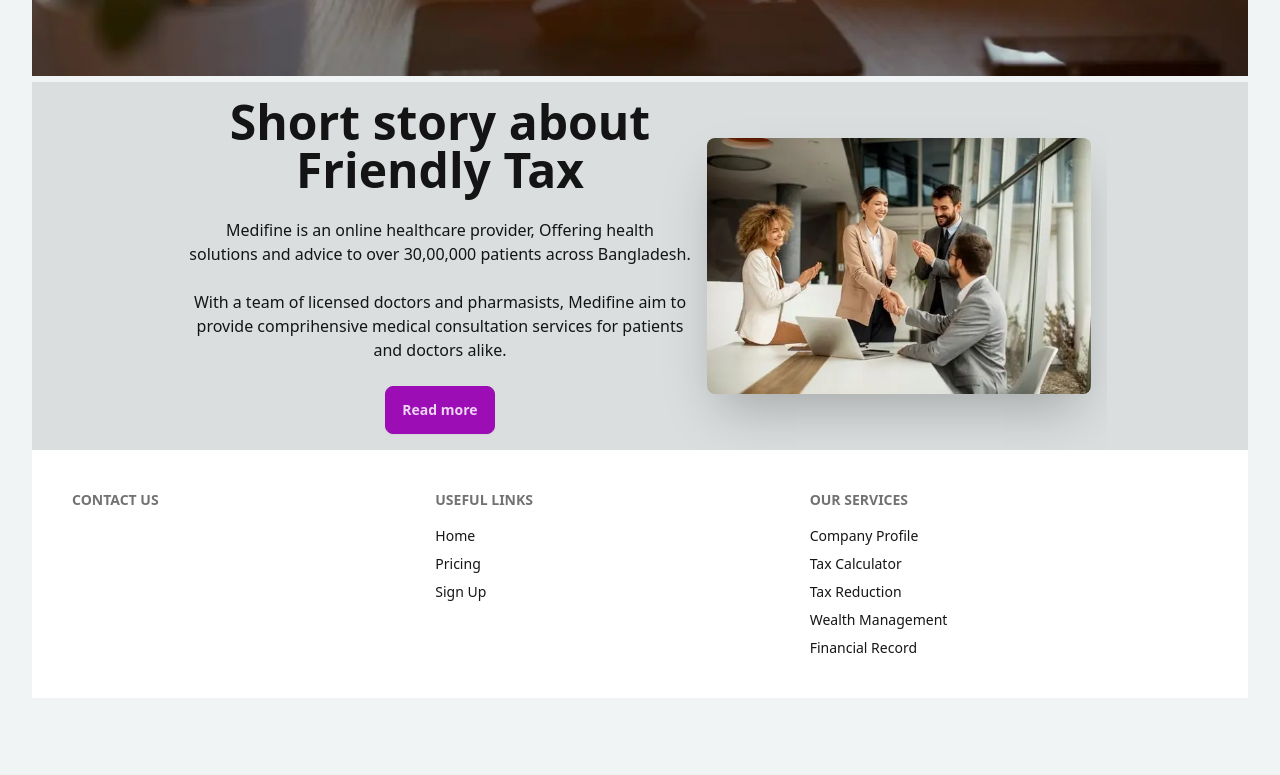
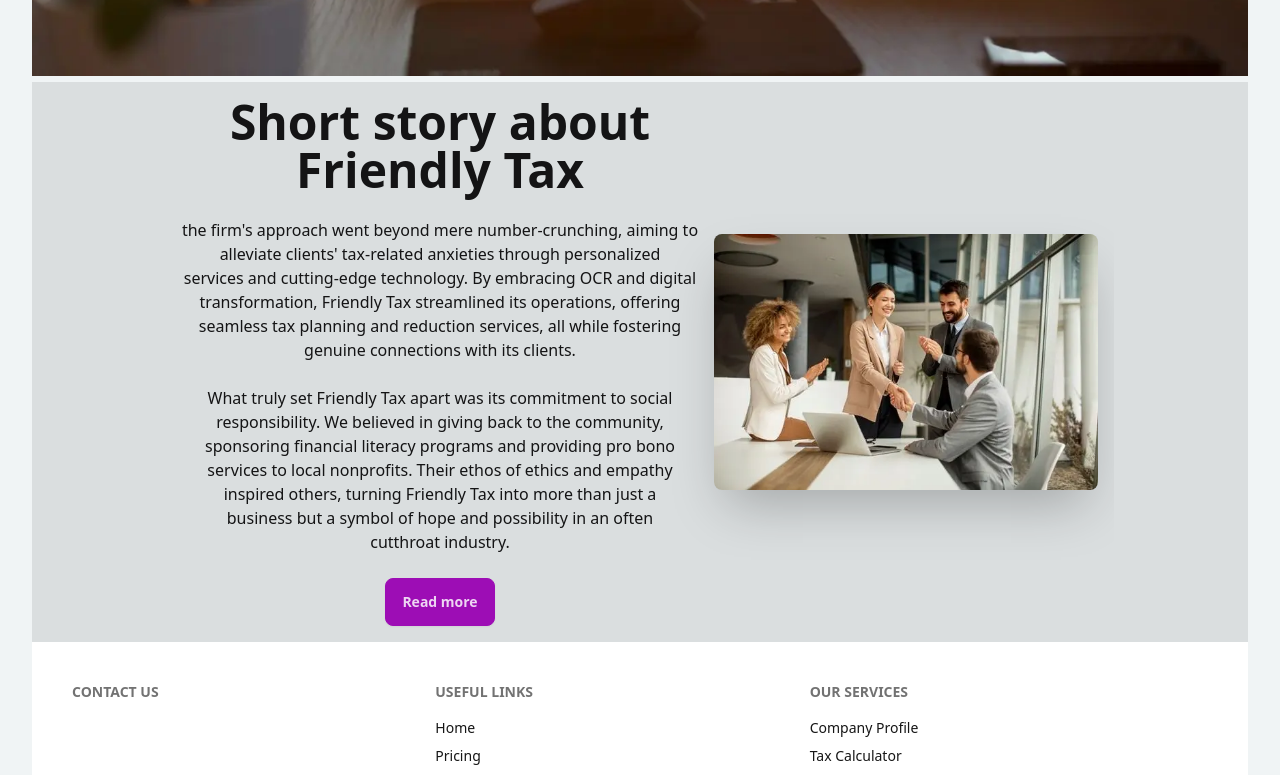
Before and after one commit to ThanabodeeSaepui/friendly-tax-site, a React (Vite) app in the folder packages/web/: page / in a window 1280 px wide. Shown: the part 652-1427 px from the top of the page. Before the commit the page ends 1382 px from the top, so only its background shows below. Built offline with nearby package versions, Linux system fonts and the light colour scheme; no server answers; what aws-amplify would draw is missing.

Commit message:
Add missing component

```diff
--- a/packages/web/src/pages/Home.jsx
+++ b/packages/web/src/pages/Home.jsx
@@ -1,7 +1,6 @@
 import FtBg from "../assets/new-bg.webp";
 import office from "../assets/office.webp";
-import Footer from "../components/Footer";
-// import { Link } from "react-router-dom";
+import { Link } from "react-router-dom";
 
 export default function Home() {
   return (
@@ -15,12 +14,14 @@ export default function Home() {
           We keen to help every SME reach their tax goal.<br></br>Experience our
           friendliness.
         </h1>
-        <button
-          className="absolute top-1/2 left-0 ml-10 bg-accent text-secondary text-xl mt-32 px-16 py-3 rounded-full"
-          onClick={() => window.open("/signup", "_parent")}
-        >
-          Get Started
-        </button>
+        <Link to="signup">
+          <button
+            className="absolute top-1/2 left-0 ml-10 bg-accent text-secondary text-xl mt-32 px-16 py-3 rounded-full"
+            // onClick={() => window.open("/signup", "_parent")}
+          >
+            Get Started
+          </button>
+        </Link>
       </div>
 
       {/* hero */}
@@ -37,16 +38,31 @@ export default function Home() {
               Friendly Tax
             </h1>
             <p className="py-6">
-              Medifine is an online healthcare provider, Offering health
+              the firm's approach went beyond mere number-crunching, aiming to
               <br />
-              solutions and advice to over 30,00,000 patients across Bangladesh.
+              alleviate clients' tax-related anxieties through personalized
+              <br />
+              services and cutting-edge technology. By embracing OCR and digital
+              <br />
+              transformation, Friendly Tax streamlined its operations, offering
+              <br />
+              seamless tax planning and reduction services, all while fostering
+              <br />
+              genuine connections with its clients.
               <br />
               <br />
-              With a team of licensed doctors and pharmasists, Medifine aim to
+              What truly set Friendly Tax apart was its commitment to social
               <br />
-              provide comprihensive medical consultation services for patients
+              responsibility. We believed in giving back to the community,
               <br />
-              and doctors alike.
+              sponsoring financial literacy programs and providing pro bono
+              <br />
+              services to local nonprofits. Their ethos of ethics and empathy
+              <br />
+              inspired others, turning Friendly Tax into more than just a<br />
+              business but a symbol of hope and possibility in an often
+              <br />
+              cutthroat industry.
             </p>
             <button className="btn btn-secondary">Read more</button>
           </div>
--- a/packages/web/src/pages/SignUp4.jsx
+++ b/packages/web/src/pages/SignUp4.jsx
@@ -6,6 +6,23 @@ export default function SignUp4() {
       {/* main container */}
       <div className="rounded-lg bg-white my-10 mx-[2%]">
         {/* Heading */}
+        <div className="grid grid-cols-5 gap-5 mx-5">
+          <div className="bg-[#CBCBCB] rounded-xl text-black py-2 font-medium text-sm flex justify-center items-center">
+            Your Information
+          </div>
+          <div className="bg-[#CBCBCB] rounded-xl text-black py-2 font-medium text-sm flex justify-center items-center">
+            Contact
+          </div>
+          <div className="bg-[#CBCBCB] rounded-xl text-black py-2 font-bold text-sm flex justify-center items-center">
+            Company
+          </div>
+          <div className="bg-secondary rounded-xl text-white py-2 font-medium text-sm flex justify-center items-center">
+            Checklist
+          </div>
+          <div className="bg-[#CBCBCB] rounded-xl text-black py-2 font-medium text-sm flex justify-center items-center">
+            Final
+          </div>
+        </div>
 
         <div className="grid grid-rows-6 grid-flow-col justify-center">
           {/* 0 */}
--- a/packages/web/src/pages/SignUp5.jsx
+++ b/packages/web/src/pages/SignUp5.jsx
@@ -1,4 +1,4 @@
-import Footer from "../components/Footer";
+import { Link } from "react-router-dom";
 
 export default function SignUp5() {
   return (
@@ -33,12 +33,14 @@ export default function SignUp5() {
           >
             จด
           </button>
-          <button
-            className="border border-secondary text-secondary font-bold w-32 py-2.5 my-10 rounded-2xl"
-            onClick={() => window.open("/app/profile", "_parent")}
-          >
-            ไม่จด
-          </button>
+          <Link to="/pricing">
+            <button
+              className="border border-secondary text-secondary font-bold w-32 py-2.5 my-10 rounded-2xl"
+              // onClick={() => window.open("/app/pricing", "_parent")}
+            >
+              ไม่จด
+            </button>
+          </Link>
         </div>
         <div className="flex flex-row justify-center gap-10">
           <button
```
